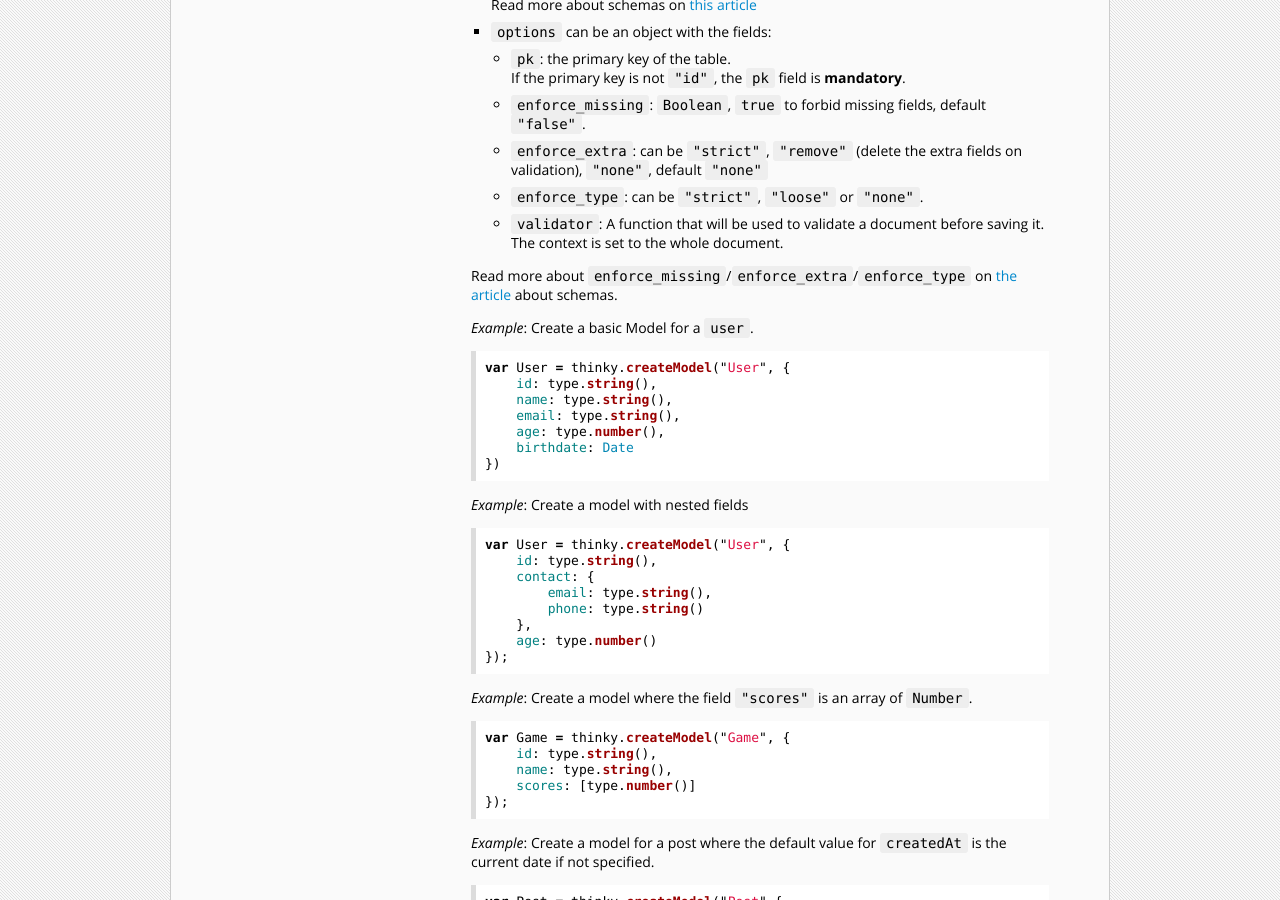
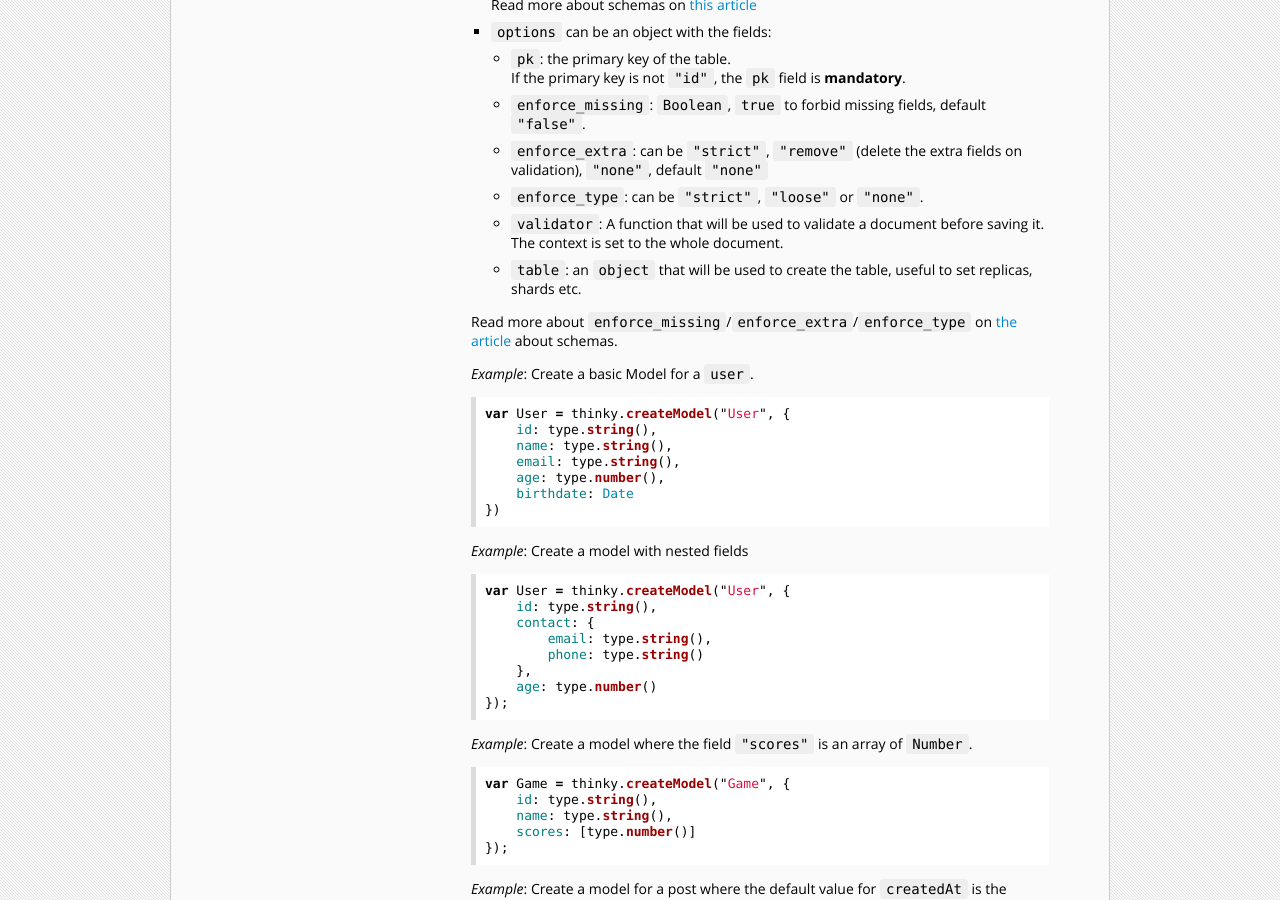
Before and after one commit to neumino/thinky, a Jekyll site: the page built from documentation/api/thinky.md, in a window 1280 px wide and 900 px high, scrolled down 2981 px. Built offline with Jekyll 4.4.1, drawn with Linux system fonts in a browser that asks for light colours.

Commit message:
Update for 2.3.1

```diff
--- a/documentation/api/thinky.md
+++ b/documentation/api/thinky.md
@@ -195,6 +195,7 @@ Read more about schemas on [this article](/documentation/schemas/)
     - `enforce_extra`: can be `"strict"`, `"remove"` (delete the extra fields on validation), `"none"`, default `"none"`
     - `enforce_type`: can be `"strict"`, `"loose"` or `"none"`.
     - `validator`: A function that will be used to validate a document before saving it. The context is set to the whole document.
+    - `table`: an `object` that will be used to create the table, useful to set replicas, shards etc.
 
 Read more about `enforce_missing`/`enforce_extra`/`enforce_type` on [the article](/documentation/schemas/) about schemas.
 
```
